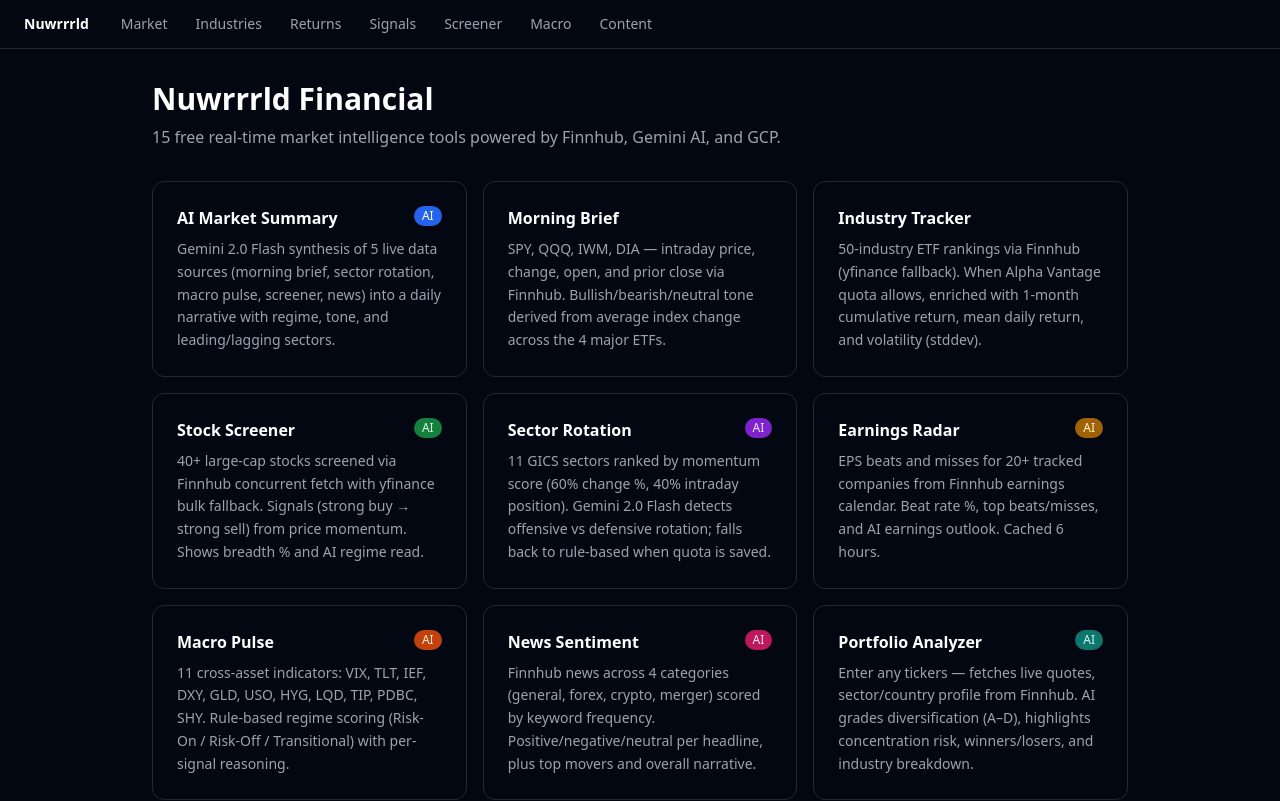
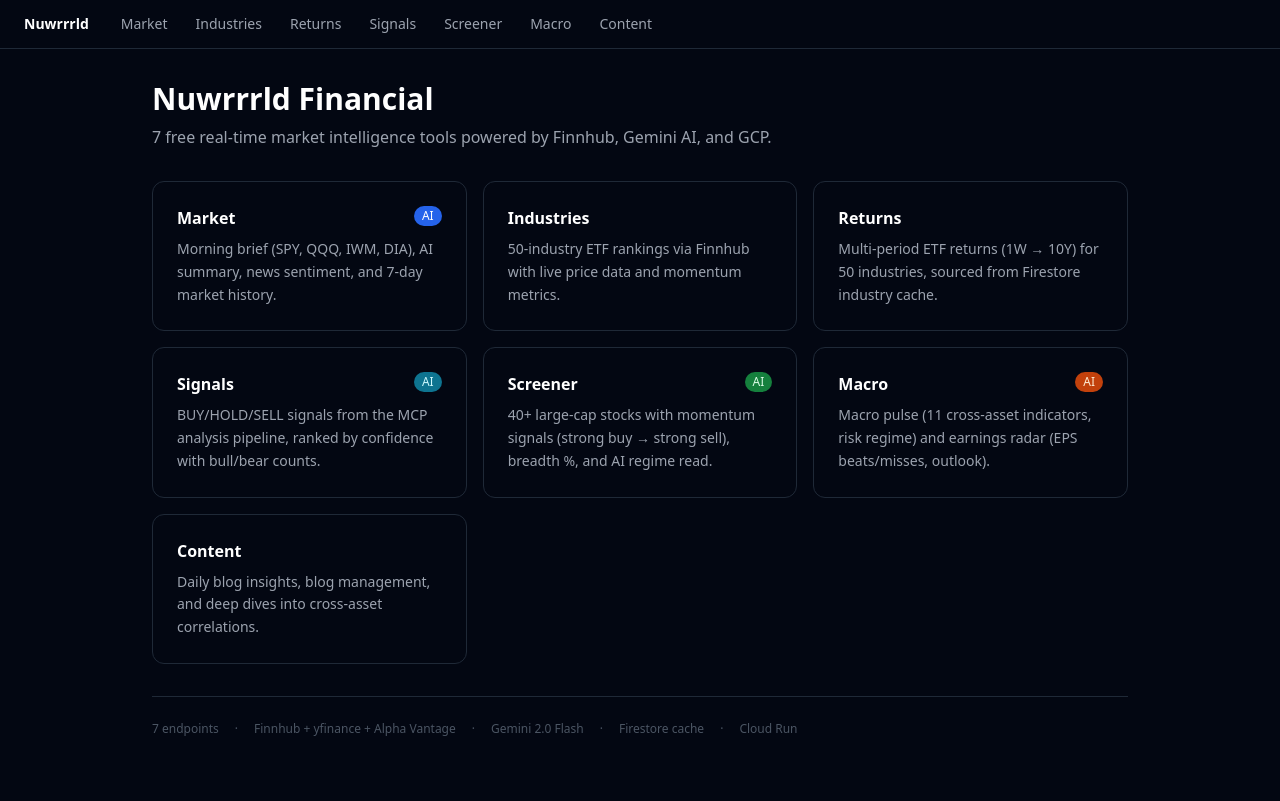
Before and after one commit to adamaslan/gcp3, a Next.js app in the folder frontend/: page / in a window 1280 px wide. Shown: the top 801 px of the page. Built offline with nearby package versions, Linux system fonts and the light colour scheme.

Commit message:
ts-error1

```diff
--- a/frontend/src/app/page.tsx
+++ b/frontend/src/app/page.tsx
@@ -2,124 +2,60 @@ import Link from "next/link";
 
 const TOOLS = [
   {
-    href: "/ai-summary",
-    title: "AI Market Summary",
-    description: "Gemini 2.0 Flash synthesis of 5 live data sources (morning brief, sector rotation, macro pulse, screener, news) into a daily narrative with regime, tone, and leading/lagging sectors.",
+    href: "/market-overview",
+    title: "Market",
+    description: "Morning brief (SPY, QQQ, IWM, DIA), AI summary, news sentiment, and 7-day market history.",
     badge: "AI",
     badgeColor: "bg-blue-600 text-white",
     accent: "hover:border-blue-500",
   },
   {
-    href: "/morning-brief",
-    title: "Morning Brief",
-    description: "SPY, QQQ, IWM, DIA — intraday price, change, open, and prior close via Finnhub. Bullish/bearish/neutral tone derived from average index change across the 4 major ETFs.",
-    badge: null,
-    badgeColor: "",
-    accent: "hover:border-indigo-500",
-  },
-  {
-    href: "/industry-tracker",
-    title: "Industry Tracker",
-    description: "50-industry ETF rankings via Finnhub (yfinance fallback). When Alpha Vantage quota allows, enriched with 1-month cumulative return, mean daily return, and volatility (stddev).",
+    href: "/industry-intel",
+    title: "Industries",
+    description: "50-industry ETF rankings via Finnhub with live price data and momentum metrics.",
     badge: null,
     badgeColor: "",
     accent: "hover:border-purple-500",
   },
   {
+    href: "/industry-returns",
+    title: "Returns",
+    description: "Multi-period ETF returns (1W → 10Y) for 50 industries, sourced from Firestore industry cache.",
+    badge: null,
+    badgeColor: "",
+    accent: "hover:border-violet-500",
+  },
+  {
+    href: "/signals",
+    title: "Signals",
+    description: "BUY/HOLD/SELL signals from the MCP analysis pipeline, ranked by confidence with bull/bear counts.",
+    badge: "AI",
+    badgeColor: "bg-cyan-700 text-cyan-100",
+    accent: "hover:border-cyan-500",
+  },
+  {
     href: "/screener",
-    title: "Stock Screener",
-    description: "40+ large-cap stocks screened via Finnhub concurrent fetch with yfinance bulk fallback. Signals (strong buy → strong sell) from price momentum. Shows breadth % and AI regime read.",
+    title: "Screener",
+    description: "40+ large-cap stocks with momentum signals (strong buy → strong sell), breadth %, and AI regime read.",
     badge: "AI",
     badgeColor: "bg-green-700 text-green-100",
     accent: "hover:border-green-500",
   },
   {
-    href: "/sector-rotation",
-    title: "Sector Rotation",
-    description: "11 GICS sectors ranked by momentum score (60% change %, 40% intraday position). Gemini 2.0 Flash detects offensive vs defensive rotation; falls back to rule-based when quota is saved.",
-    badge: "AI",
-    badgeColor: "bg-purple-700 text-purple-100",
-    accent: "hover:border-purple-500",
-  },
-  {
-    href: "/earnings-radar",
-    title: "Earnings Radar",
-    description: "EPS beats and misses for 20+ tracked companies from Finnhub earnings calendar. Beat rate %, top beats/misses, and AI earnings outlook. Cached 6 hours.",
-    badge: "AI",
-    badgeColor: "bg-yellow-700 text-yellow-100",
-    accent: "hover:border-yellow-500",
-  },
-  {
-    href: "/macro-pulse",
-    title: "Macro Pulse",
-    description: "11 cross-asset indicators: VIX, TLT, IEF, DXY, GLD, USO, HYG, LQD, TIP, PDBC, SHY. Rule-based regime scoring (Risk-On / Risk-Off / Transitional) with per-signal reasoning.",
+    href: "/macro",
+    title: "Macro",
+    description: "Macro pulse (11 cross-asset indicators, risk regime) and earnings radar (EPS beats/misses, outlook).",
     badge: "AI",
     badgeColor: "bg-orange-700 text-orange-100",
     accent: "hover:border-orange-500",
   },
   {
-    href: "/news-sentiment",
-    title: "News Sentiment",
-    description: "Finnhub news across 4 categories (general, forex, crypto, merger) scored by keyword frequency. Positive/negative/neutral per headline, plus top movers and overall narrative.",
-    badge: "AI",
-    badgeColor: "bg-pink-700 text-pink-100",
-    accent: "hover:border-pink-500",
-  },
-  {
-    href: "/portfolio-analyzer",
-    title: "Portfolio Analyzer",
-    description: "Enter any tickers — fetches live quotes, sector/country profile from Finnhub. AI grades diversification (A–D), highlights concentration risk, winners/losers, and industry breakdown.",
-    badge: "AI",
-    badgeColor: "bg-teal-700 text-teal-100",
-    accent: "hover:border-teal-500",
-  },
-  {
-    href: "/technical-signals",
-    title: "Technical Signals",
-    description: "BUY/HOLD/SELL signals written to Firestore by the external MCP analysis pipeline. Reads the latest snapshot: ranked by signal confidence, with aggregate bull/bear counts.",
-    badge: "AI",
-    badgeColor: "bg-cyan-700 text-cyan-100",
-    accent: "hover:border-cyan-500",
-  },
-  {
-    href: "/industry-returns",
-    title: "Industry Returns",
-    description: "Multi-period ETF returns (1W → 10Y) for 50 industries, sourced from the Firestore industry_cache collection populated by the MCP pipeline. Sortable by any timeframe.",
-    badge: null,
-    badgeColor: "",
-    accent: "hover:border-violet-500",
-  },
-  {
-    href: "/market-summary",
-    title: "Market Summary",
-    description: "7-day rolling trend from the AI signal pipeline stored in Firestore: daily bullish/bearish totals, average sentiment score, top conviction picks, and regime trend direction.",
-    badge: "AI",
-    badgeColor: "bg-rose-700 text-rose-100",
-    accent: "hover:border-rose-500",
-  },
-  {
-    href: "/daily-blog",
-    title: "Daily Blog",
-    description: "Daily insights and longer-form market analysis capturing the broader narrative.",
+    href: "/content",
+    title: "Content",
+    description: "Daily blog insights, blog management, and deep dives into cross-asset correlations.",
     badge: null,
     badgeColor: "",
     accent: "hover:border-blue-500",
-  },
-  {
-    href: "/blog-review",
-    title: "Blog Review",
-    description: "Review and manage daily blog entries or historical posts.",
-    badge: null,
-    badgeColor: "",
-    accent: "hover:border-amber-500",
-  },
-  {
-    href: "/correlation-article",
-    title: "Correlation Article",
-    description: "Deep dive into cross-asset correlations and unearthing hidden market relationships.",
-    badge: null,
-    badgeColor: "",
-    accent: "hover:border-purple-500",
   },
 ];
 
--- a/frontend/src/app/screener/page.tsx
+++ b/frontend/src/app/screener/page.tsx
@@ -1,29 +1,7 @@
 "use client";
 
-import { Screener } from "@/components/Screener";
+import { Screener, type ScreenerData } from "@/components/Screener";
 import { useEffect, useState } from "react";
-
-interface Quote {
-  ticker: string;
-  price: number;
-  change: number;
-  change_pct: number;
-  signal: string;
-  source: string;
-  [key: string]: string | number;
-}
-
-interface ScreenerData {
-  date: string;
-  total_screened: number;
-  gainers: Quote[];
-  losers: Quote[];
-  signal_counts: Record<string, number>;
-  breadth_pct: number;
-  ai_regime: string;
-  quotes: Record<string, Quote>;
-  sources?: Record<string, number>;
-}
 
 export default function ScreenerPage() {
   const [data, setData] = useState<ScreenerData | null>(null);
--- a/frontend/src/components/Screener.tsx
+++ b/frontend/src/components/Screener.tsx
@@ -1,7 +1,7 @@
 "use client";
 import { useState, useMemo } from "react";
 
-interface Quote {
+export interface Quote {
   symbol: string;
   price: number;
   change: number;
@@ -14,7 +14,7 @@ interface Quote {
   error?: string;
 }
 
-interface ScreenerData {
+export interface ScreenerData {
   date: string;
   total_screened: number;
   gainers: Quote[];
```
